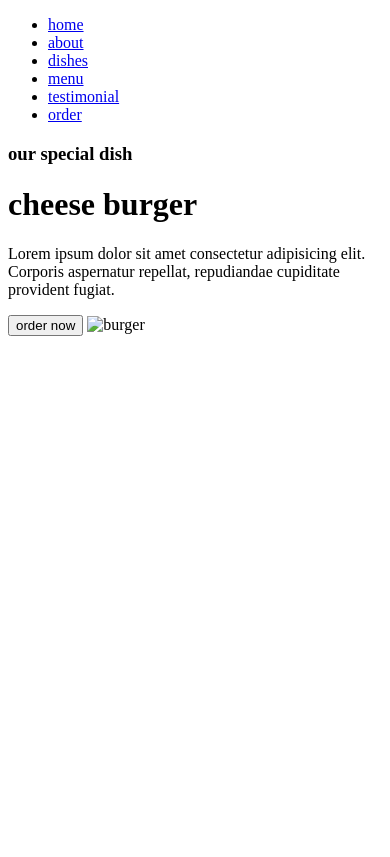
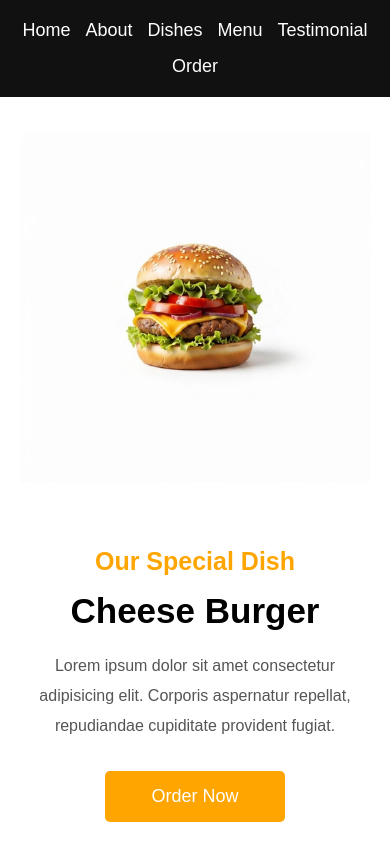
Before and after one commit to arshmanwaqas674-commits/burger-website, a plain HTML site: page index.html in a window 390 px wide. Drawn offline with Linux system fonts and the light colour scheme.

Commit message:
update code

```diff
--- a/index.html
+++ b/index.html
@@ -1,33 +1,49 @@
 <!DOCTYPE html>
 <html lang="en">
+
 <head>
-
-
     <meta charset="UTF-8">
     <meta name="viewport" content="width=device-width, initial-scale=1.0">
-    <title>fodie</title>
-    <link rel="stylesheet" href="./
-       style.css">
+    <title>Fodie</title>
+    <link rel="stylesheet" href="./style.css">
 </head>
+
 <body>
+
     <ul>
-          <li><a href="home">home</a></li>
-          <li><a href="about">about</a></li>
-          <li><a href="dishes">dishes</a></li>
-          <li><a href="menu">menu</a></li>
-          <li><a href="testimonial">testimonial</a></li>
-          <li><a href="order">order</a></li>
+        <li><a href="#">Home</a></li>
+        <li><a href="#">About</a></li>
+        <li><a href="#">Dishes</a></li>
+        <li><a href="#">Menu</a></li>
+        <li><a href="#">Testimonial</a></li>
+        <li><a href="#">Order</a></li>
     </ul>
 
+    <div class="mainContainer">
+
         <div class="container">
+
             <div class="text">
-    <h3>our special dish </h3>
-    <h1>cheese burger</h1>
-    <p>Lorem ipsum dolor sit amet consectetur adipisicing elit. Corporis aspernatur
-      repellat, repudiandae cupiditate provident fugiat.</p>
-    <button>order now</button>
-    <img src="burger.jpg" alt="burger">
+                <h3>Our Special Dish</h3>
+                <h1>Cheese Burger</h1>
+
+                <p>
+                    Lorem ipsum dolor sit amet consectetur adipisicing elit.
+                    Corporis aspernatur repellat, repudiandae cupiditate
+                    provident fugiat.
+                </p>
+
+                <button>Order Now</button>
+            </div>
+
+            <div class="image">
+                <img src="./burger.jpg" alt="Burger">
+            </div>
 
         </div>
+
+    </div>
+
 </body>
+
 </html>
--- a/style.css
+++ b/style.css
@@ -1,56 +1,139 @@
-* {
-    margin: 0;
-    padding: 0;
-    box-sizing: border-box;
-}
-.main-wrapper {
-    display: flex;
-    flex-direction: column; /* Is se navbar upar aur content neeche aayega */
-    height: 100vh;          /* Pura page height cover karega */
+/* Reset */
+
+*{
+    margin:0;
+    padding:0;
+    box-sizing:border-box;
+    font-family:Arial, Helvetica, sans-serif;
 }
 
-.navbar {
-    display: flex;
-    justify-content: center; /* Center mein lane ke liye */
-    gap: 20px;
-    padding: 20px;
-    width: 100%;
-}
+/* Navbar */
+
 ul{
-  flex-direction: row;
-  justify-content: space-around;
-  text-decoration: none;
-list-style: none;
-top:auto;
-}
-/* Ye us container par lagayein jis mein aapke links hain */
-.nav-container {
-    display: flex;
-    justify-content: center; /* Links ko left/right mein center karne ke liye */
-    align-items: flex-start; /* Ye zaruri hai! Ye links ko top par rakhega */
-    position: absolute;      /* Is se links page ke top par fix ho jayenge */
-    top: 0;                  /* Top se faasla zero ho jayega */
-    width: 100%;             /* Pura width le lega */
-    padding-top: 20px;       /* Upar se thoda gap dene ke liye */
-    gap: 20px;
+    display:flex;
+    justify-content:center;
+    align-items:center;
+    gap:40px;
+    list-style:none;
+    background:#111;
+    padding:20px;
 }
 
-.hero-container{
-  display: flex;
-  align-items: center;
-  justify-content: center;
+ul li a{
+    text-decoration:none;
+    color:#fff;
+    text-transform:capitalize;
+    font-size:18px;
+    transition:.3s;
+}
+
+ul li a:hover{
+    color:orange;
+}
+
+/* Hero Section */
+
+.mainContainer{
+    width:100%;
+    min-height:90vh;
+    display:flex;
+    justify-content:center;
+    align-items:center;
+}
+
+.container{
+    width:90%;
+    max-width:1200px;
+
+    display:flex;
+    justify-content:space-between;
+    align-items:center;
+    gap:60px;
+}
+
+.text{
+    flex:1;
+}
+
+.text h3{
+    color:orange;
+    font-size:25px;
+    margin-bottom:15px;
+}
+
+.text h1{
+    font-size:60px;
+    margin-bottom:20px;
+}
+
+.text p{
+    font-size:18px;
+    line-height:30px;
+    color:#555;
+    margin-bottom:30px;
+}
+
+button{
+    padding:15px 35px;
+    background:orange;
+    color:white;
+    border:none;
+    border-radius:5px;
+    cursor:pointer;
+    font-size:18px;
+}
+
+button:hover{
+    background:#111;
+}
+
+.image{
+    flex:1;
+    text-align:center;
+}
+
+.image img{
+    width:100%;
+}
+
+/* Tablet */
+
+@media(max-width:768px){
+
+    .container{
+        flex-direction:column-reverse;
+        text-align:center;
+    }
+
+    .text h1{
+        font-size:45px;
+    }
+
+    .image img{
+        max-width:400px;
+    }
 
 }
-h1{
-color:yellow;
+
+/* Mobile */
+
+@media(max-width:480px){
+
+    ul{
+        flex-wrap:wrap;
+        gap:15px;
+    }
+
+    .text h1{
+        font-size:35px;
+    }
+
+    .text p{
+        font-size:16px;
+    }
+
+    button{
+        width:180px;
+    }
+
 }
-button{
-background-color: yellow;
-color: black;
-}
-@media (max-width: 768px) {
-    .hero-container {
-        flex-direction: column; /* Mobile par upar-neeche ho jayega */
-        text-align: center;
-    }
-  }
```
Also changed, not shown: burger.jpg (added). Lines whose indentation alone changed are shown as unchanged.
